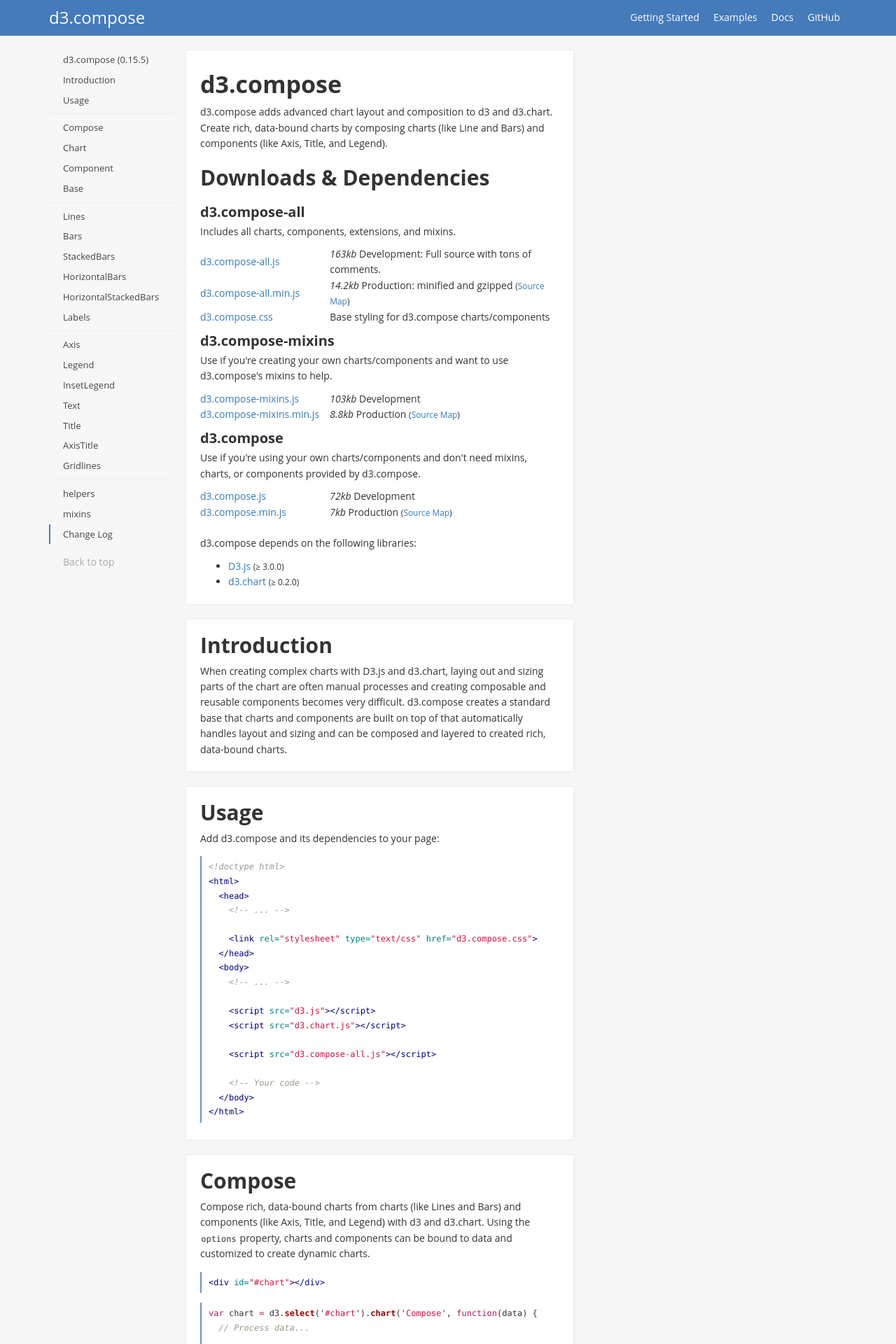
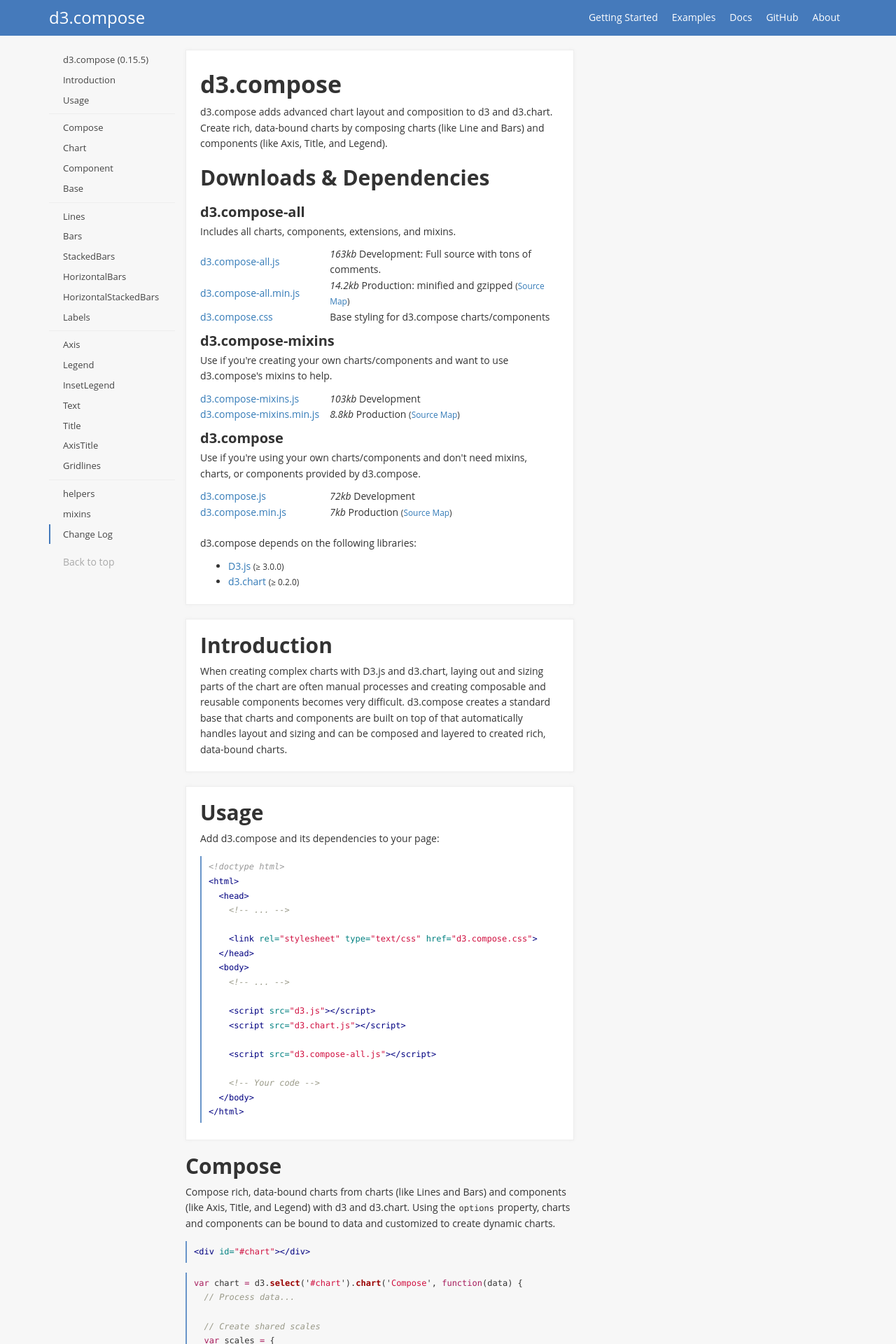
Before and after one commit to CSNW/d3.compose, a Jekyll site: the page built from docs/index.html, in a window 1280 px wide. Shown: the top 1920 px of the page at 70% size. Built offline with Jekyll 4.4.1, drawn with Linux system fonts in a browser that asks for light colours; Markdown is read by kramdown in place of the engine named in the settings.

Commit message:
Move about to separate page

```diff
--- a/_css/_docs.scss
+++ b/_css/_docs.scss
@@ -80,11 +80,7 @@
 }
 
 .docs-section {
-  background-color: #fff;
-  border: solid 1px #eee;
-  padding: 10px 20px;
   margin-bottom: 20px;
-  box-shadow: 0px 0px 5px 0px #eee;
 
   & > h2:first-child {
     margin-top: 10px;
--- a/_includes/header.html
+++ b/_includes/header.html
@@ -8,10 +8,11 @@
     </div>
     <nav class="" id="navigation">
       <ul class="nav navbar-nav navbar-right">
-        <li {% if page.url == "/index.html" %}class="active"{% endif %}><a href="{{ site.baseurl }}/">Getting Started</a></li>
-        <li {% if page.url == "/examples/index.html" %}class="active"{% endif %}><a href="{{ site.baseurl }}/examples/">Examples</a></li>
-        <li {% if page.url == "/docs/index.html" %}class="active"{% endif %}><a href="{{ site.baseurl }}/docs/">Docs</a></li>
+        <li{% if page.url == "/index.html" %} class="active"{% endif %}><a href="{{ site.baseurl }}/">Getting Started</a></li>
+        <li{% if page.url == "/examples/index.html" %} class="active"{% endif %}><a href="{{ site.baseurl }}/examples/">Examples</a></li>
+        <li{% if page.url == "/docs/index.html" %} class="active"{% endif %}><a href="{{ site.baseurl }}/docs/">Docs</a></li>
         <li><a href="https://github.com/CSNW/d3.compose" target="_blank">GitHub</a></li>
+        <li{% if page.url == "/about/index.html" %} class="active"{% endif %}><a href="{{ site.baseurl }}/about/">About</a></li>
       </ul>
     </nav>
   </div>
--- a/css/main.scss
+++ b/css/main.scss
@@ -68,6 +68,13 @@ pre {
   }
 }
 
+.page {
+  background-color: #fff;
+  border: solid 1px #eee;
+  padding: 10px 20px;
+  box-shadow: 0px 0px 5px 0px #eee;
+}
+
 .site-footer {
   text-align: center;
   margin-top: 20px;
--- a/docs/index.html
+++ b/docs/index.html
@@ -88,7 +88,7 @@ scripts: |
   </div>
 
   <main class="col-md-9 col-lg-6 docs-content">
-    <section class="docs-section">
+    <section class="page docs-section">
       <h1>d3.compose</h1>
 
       <p>
@@ -123,7 +123,7 @@ scripts: |
       ====
     -->
 
-    <section class="docs-section">
+    <section class="page docs-section">
       <h2 id="introduction">Introduction</h2>
 
       <p>
@@ -131,7 +131,7 @@ scripts: |
       </p>
     </section>
 
-    <section class="docs-section">
+    <section class="page docs-section">
       <h2 id="usage">Usage</h2>
 
       <p>
@@ -222,7 +222,7 @@ scripts: |
       mixins
       ====
     -->
-    <section class="docs-section">
+    <section class="page docs-section">
       <h2 id="mixins">mixins</h2>
 
       {% include docs-section.html class=classes.mixins-Series nested=true %}
```
Also changed, not shown: about/index.html (added, +16 -0 lines), index.html (+0 -11 lines).
